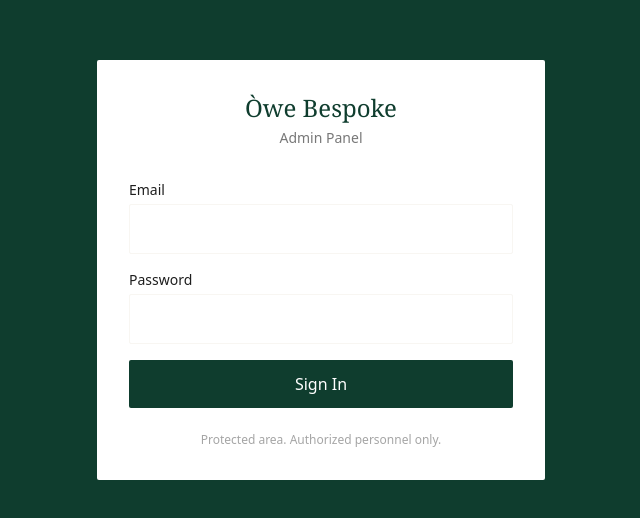
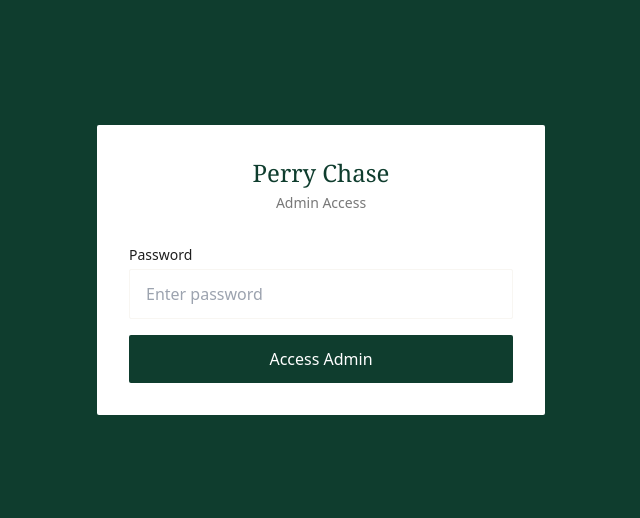
Before and after one commit to akinyodeolamide/fashion-house-v3, a Next.js app: page /admin/login/ in a window 1280 px wide. Shown: the part 130-648 px from the top of the page, without its empty margins (319-959 px from the left). Built offline with nearby package versions, Linux system fonts and the light colour scheme.

Commit message:
Update page.tsx

```diff
--- a/app/admin/login/page.tsx
+++ b/app/admin/login/page.tsx
@@ -4,18 +4,17 @@ import { useState } from 'react'
 import { useRouter } from 'next/navigation'
 
 export default function AdminLogin() {
-  const [email, setEmail] = useState('')
   const [password, setPassword] = useState('')
-  const [error, setError] = useState('')
+  const [error, setError] = useState(false)
   const router = useRouter()
 
   const handleSubmit = (e: React.FormEvent) => {
     e.preventDefault()
-    if (email === 'admin@owebespoke.com' && password === 'admin123') {
-      localStorage.setItem('admin_token', 'demo-token')
+    if (password === 'perry-chase') {
+      localStorage.setItem('admin_auth', 'perry-chase')
       router.push('/admin/')
     } else {
-      setError('Invalid credentials')
+      setError(true)
     }
   }
 
@@ -23,30 +22,25 @@ export default function AdminLogin() {
     <div className="min-h-screen flex items-center justify-center bg-primary">
       <div className="w-full max-w-md p-8 bg-white rounded-sm">
         <div className="text-center mb-8">
-          <h1 className="text-2xl font-serif text-primary">Òwe Bespoke</h1>
-          <p className="text-text/60 text-sm mt-1">Admin Panel</p>
+          <h1 className="text-2xl font-serif text-primary">Perry Chase</h1>
+          <p className="text-text/60 text-sm mt-1">Admin Access</p>
         </div>
 
-        {error && <div className="mb-4 p-3 bg-red-50 text-red-600 text-sm rounded-sm">{error}</div>}
+        {error && (
+          <div className="mb-4 p-3 bg-red-50 text-red-600 text-sm rounded-sm text-center">
+            Incorrect password
+          </div>
+        )}
 
         <form onSubmit={handleSubmit} className="space-y-4">
-          <div>
-            <label className="block text-sm text-text mb-1">Email</label>
-            <input
-              type="email"
-              value={email}
-              onChange={(e) => setEmail(e.target.value)}
-              className="w-full px-4 py-3 border border-secondary rounded-sm focus:outline-none focus:border-accent"
-              required
-            />
-          </div>
           <div>
             <label className="block text-sm text-text mb-1">Password</label>
             <input
               type="password"
               value={password}
-              onChange={(e) => setPassword(e.target.value)}
+              onChange={(e) => { setPassword(e.target.value); setError(false) }}
               className="w-full px-4 py-3 border border-secondary rounded-sm focus:outline-none focus:border-accent"
+              placeholder="Enter password"
               required
             />
           </div>
@@ -54,13 +48,9 @@ export default function AdminLogin() {
             type="submit"
             className="w-full py-3 bg-primary text-white font-medium rounded-sm hover:bg-primary/90 transition-colors"
           >
-            Sign In
+            Access Admin
           </button>
         </form>
-
-        <p className="mt-6 text-xs text-text/40 text-center">
-          Protected area. Authorized personnel only.
-        </p>
       </div>
     </div>
   )
```
